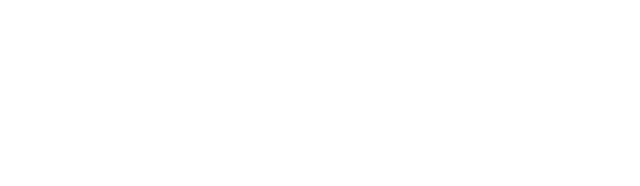
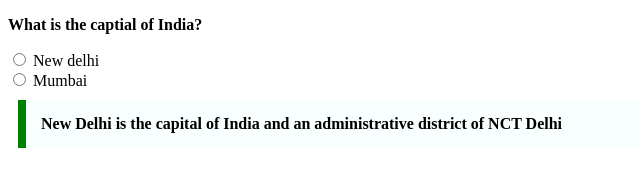
Before and after one commit to acciojob/trivia-sirin-acciojob-26, a website: page main.html in a window 1280 px wide. Shown: the whole page, without its empty margins (0-640 px from the left). Drawn offline with Linux system fonts and the light colour scheme.

Commit message:
created a submission

```diff
--- a/main.html
+++ b/main.html
@@ -8,7 +8,13 @@
 
 <body>
 	<!-- the entire body must be written by student -->
-    <script type="text/javascript" src="./script.js">
+    <p><b>What is the captial of India?</b></p>
+	<input type="radio" value="New Delhi">
+	<label>New delhi</label><br>
+	<input type="radio" value="Mumbai">
+	<label>Mumbai</label>
+	<blockquote>New Delhi is the capital of India and an administrative district of NCT Delhi</blockquote>
+	<script type="text/javascript" src="./script.js">
 </script>
 
 </body>
--- a/styles.css
+++ b/styles.css
@@ -1,2 +1,9 @@
-
+ blockquote {
+    max-width: 600px;
+    margin: 10px;
+    padding: 15px;
+    border-left: 8px solid green;
+    background-color: #f8fffe;
+    font-weight: bold;
+  }
 /* Your CSS Code here. */
```
